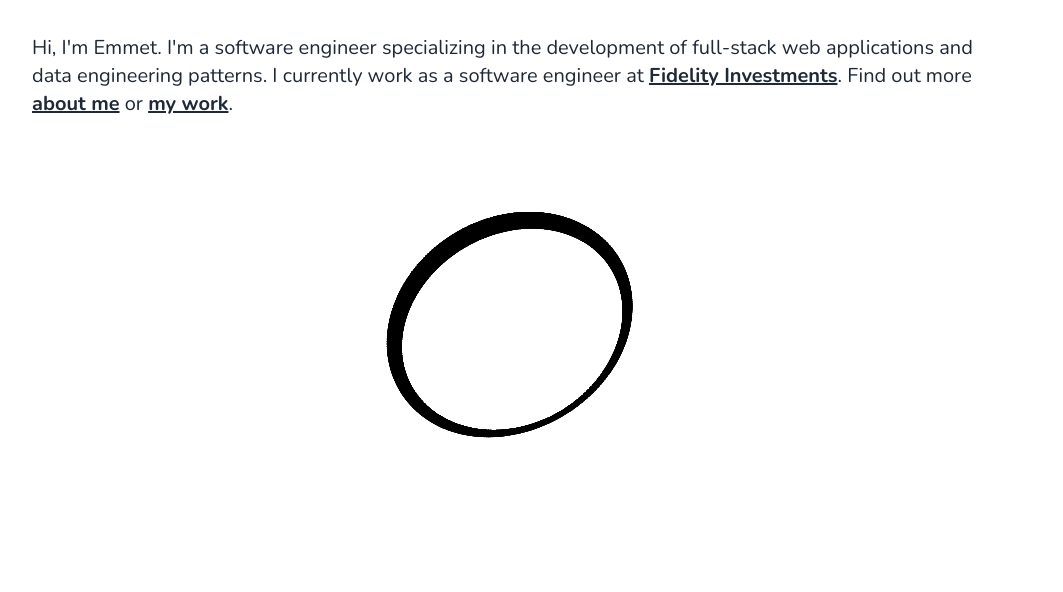
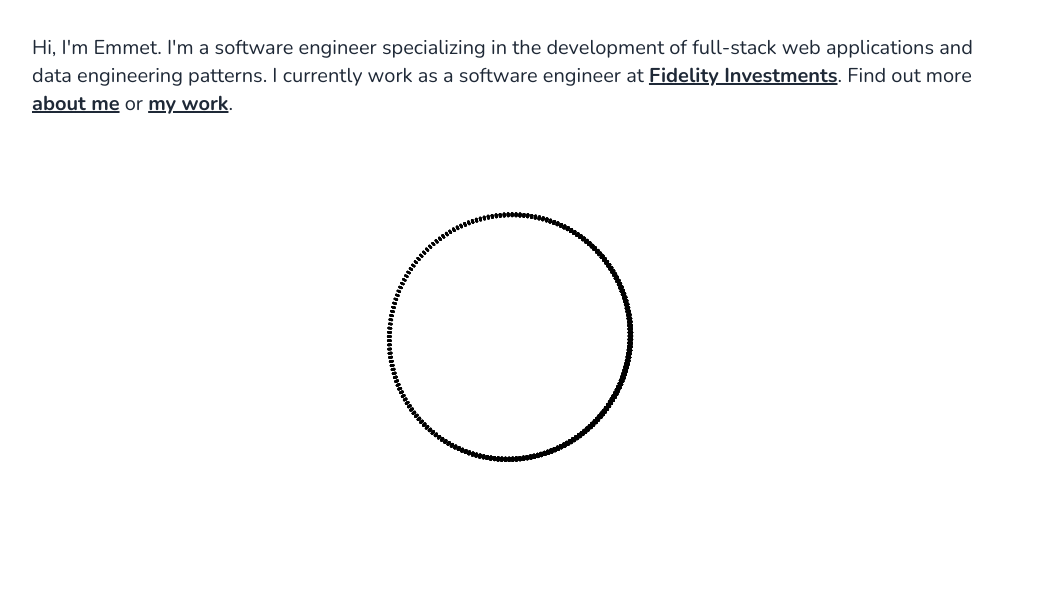
Before and after one commit to emmethamell/personal-site, a plain HTML site: page index.html in a window 1280 px wide. Shown: the part 139-731 px from the top of the page, without its empty margins (120-1183 px from the left). Drawn offline with nearby package versions, Linux system fonts and the light colour scheme; animation ran at ten frames a second.

Commit message:
new torus

```diff
--- a/index.html
+++ b/index.html
@@ -87,105 +87,101 @@
       let centerY = canvas.height / 2;
       const R = Math.min(120, canvas.width * 0.3);
       const r = 1;
-      const numDots = 800;
       let rotation = { x: 0, y: 0 };
       let targetRotation = { x: 0, y: 0 };
-      const lightDirection = { x: 0.5, y: -0.5, z: 1 };
       let lastMouseMove = Date.now();
-      let lastFrameTime = Date.now();
-      let autoRotationAngleY = 0;
-      let autoRotationAngleX = 0;
+      let time = 0;
 
-      // A function to create torus points
-      function generateTorusPoints(R, r, divisionsRing, divisionsTube) {
+      // Create smooth torus points
+      function generateTorusPoints() {
         const points = [];
+        const ringDivs = 200;
+        const tubeDivs = 50;
 
-        for (let j = 0; j < divisionsRing; j++) {
-          // Angle around the center of the torus
-          const phi = (2 * Math.PI * j) / divisionsRing;
+        for (let i = 0; i < ringDivs; i++) {
+          const phi = (2 * Math.PI * i) / ringDivs;
 
-          for (let i = 0; i < divisionsTube; i++) {
-            // Angle around the tube
-            const theta = (2 * Math.PI * i) / divisionsTube;
+          for (let j = 0; j < tubeDivs; j++) {
+            const theta = (2 * Math.PI * j) / tubeDivs;
 
-            // Parametric equations for a torus
             const x = (R + r * Math.cos(theta)) * Math.cos(phi);
             const y = (R + r * Math.cos(theta)) * Math.sin(phi);
             const z = r * Math.sin(theta);
 
-            // Surface normal for lighting
-            const nx = Math.cos(theta) * Math.cos(phi);
-            const ny = Math.cos(theta) * Math.sin(phi);
-            const nz = Math.sin(theta);
-
-            points.push({ x, y, z, nx, ny, nz });
+            points.push({ x, y, z, phi, theta });
           }
         }
 
         return points;
       }
 
-      const divisionsRing = 300;
-      const divisionsTube = 64;
-      const points = generateTorusPoints(R, r, divisionsRing, divisionsTube);
+      const points = generateTorusPoints();
 
       function rotatePoint(point, rx, ry) {
-        // Y-axis rotation
+        // Y rotation
         let x = point.x * Math.cos(ry) - point.z * Math.sin(ry);
         let z = point.x * Math.sin(ry) + point.z * Math.cos(ry);
-        point.x = x;
-        point.z = z;
 
-        // X-axis rotation
-        let y = point.y * Math.cos(rx) - point.z * Math.sin(rx);
-        z = point.y * Math.sin(rx) + point.z * Math.cos(rx);
-        point.y = y;
-        point.z = z;
+        // X rotation
+        let y = point.y * Math.cos(rx) - z * Math.sin(rx);
+        z = point.y * Math.sin(rx) + z * Math.cos(rx);
 
-        return point;
+        return { x, y, z, phi: point.phi, theta: point.theta };
       }
 
       function project(point) {
-        const depth = 400;
+        const depth = 300;
         const scale = depth / (depth + point.z);
         return {
           x: point.x * scale + centerX,
           y: point.y * scale + centerY,
           z: point.z,
-          brightness: Math.max(
-            0.3,
-            (point.nx * lightDirection.x +
-              point.ny * lightDirection.y +
-              point.nz * lightDirection.z) *
-              0.7 +
-              0.3,
-          ),
+          phi: point.phi,
+          theta: point.theta
         };
       }
 
       function draw() {
-        // Update center coordinates in case canvas was resized
         centerX = canvas.width / 2;
         centerY = canvas.height / 2;
 
         ctx.clearRect(0, 0, canvas.width, canvas.height);
         const isDark = document.documentElement.classList.contains("dark");
-        const baseColor = isDark ? "rgba(255,255,255" : "rgba(0,0,0";
 
-        const sortedPoints = points
-          .map((p) => {
-            const rotated = rotatePoint({ ...p }, rotation.x, rotation.y);
+        // Add subtle breathing effect
+        const breath = Math.sin(time * 1.5) * 0.02;
+        const currentR = R * (1 + breath);
+
+        const animatedPoints = points.map(p => {
+          const x = (currentR + r * Math.cos(p.theta)) * Math.cos(p.phi);
+          const y = (currentR + r * Math.cos(p.theta)) * Math.sin(p.phi);
+          const z = r * Math.sin(p.theta);
+          return { ...p, x, y, z };
+        });
+
+        const sortedPoints = animatedPoints
+          .map(p => {
+            const rotated = rotatePoint(p, rotation.x, rotation.y);
             return project(rotated);
           })
           .sort((a, b) => b.z - a.z);
 
-        sortedPoints.forEach((p) => {
-          const size = Math.max(1, Math.min(5, canvas.width * 0.012) * (1 - p.z / (R + r)));
-          const alpha = Math.min(0.95, p.brightness * 1.2);
+        // Draw with smooth gradients
+        sortedPoints.forEach((p, index) => {
+          const depth = (p.z + R + r) / (2 * (R + r));
+          const size = Math.max(0.5, Math.min(3, canvas.width * 0.008) * depth);
+          const alpha = Math.max(0.3, Math.min(0.9, depth * 1.2));
+
+          // Create smooth color transitions
+          const hue = isDark ? 0 : 0;
+          const saturation = isDark ? 0 : 0;
+          const lightness = isDark ? 100 : 0;
 
           ctx.beginPath();
           ctx.arc(p.x, p.y, size, 0, Math.PI * 2);
-          ctx.fillStyle = `${baseColor},${alpha})`;
+          ctx.fillStyle = isDark
+            ? `rgba(255, 255, 255, ${alpha})`
+            : `rgba(0, 0, 0, ${alpha})`;
           ctx.fill();
         });
       }
@@ -195,53 +191,31 @@
         const mouseX = e.clientX - rect.left;
         const mouseY = e.clientY - rect.top;
 
-        targetRotation.y = ((mouseX / canvas.width - 0.5) * Math.PI) / 2;
-        targetRotation.x = ((mouseY / canvas.height - 0.5) * Math.PI) / 2;
-
+        targetRotation.y = (mouseX / canvas.width - 0.5) * Math.PI;
+        targetRotation.x = (mouseY / canvas.height - 0.5) * Math.PI;
         lastMouseMove = Date.now();
       });
 
-      function smoothRotate() {
+      function updateRotation() {
         const now = Date.now();
-        let deltaTime = (now - lastFrameTime) / 1000;
-        lastFrameTime = now;
+        const mouseInactiveTime = (now - lastMouseMove) / 1000;
+        const mouseInfluence = Math.max(0, 1 - mouseInactiveTime / 1.5);
 
-        // Prevent large time jumps
-        deltaTime = Math.min(deltaTime, 0.016);
+        // Auto-rotation when mouse is inactive
+        if (mouseInfluence < 0.1) {
+          targetRotation.y += 0.01;
+          targetRotation.x += 0.005;
+        }
 
-        // Calculate mouse influence with easing
-        const mouseInactiveTime = (now - lastMouseMove) / 1000;
-        const mouseInfluence = Math.pow(
-          Math.max(0, 1 - mouseInactiveTime / 3),
-          2,
-        );
+        // Smooth interpolation
+        rotation.x += (targetRotation.x - rotation.x) * 0.05;
+        rotation.y += (targetRotation.y - rotation.y) * 0.05;
 
-        // Speed of rotation along both axis
-        autoRotationAngleX += deltaTime * 0.9;
-        autoRotationAngleY += deltaTime * 0.5;
-
-        // Calculate target rotations... remove the sine function for X to get continuous rotation
-        const autoX = autoRotationAngleX;
-        const autoY = autoRotationAngleY;
-
-        // Blend targets using mouse influence
-        const targetX =
-          autoX * (1 - mouseInfluence) + targetRotation.x * mouseInfluence;
-        const targetY =
-          autoY * (1 - mouseInfluence) + targetRotation.y * mouseInfluence;
-
-        // Use a fixed damping value
-        const dampingFactor = Math.min(0.1, 5 * deltaTime);
-        rotation.x += (targetX - rotation.x) * dampingFactor;
-        rotation.y += (targetY - rotation.y) * dampingFactor;
-
-        // Keep angles normalized
-        autoRotationAngleY %= Math.PI * 2;
-        autoRotationAngleX %= Math.PI * 2;
+        time += 0.016;
       }
 
       function animate() {
-        smoothRotate();
+        updateRotation();
         draw();
         requestAnimationFrame(animate);
       }
```
Also changed, not shown: about.html (+1 -1 lines).
